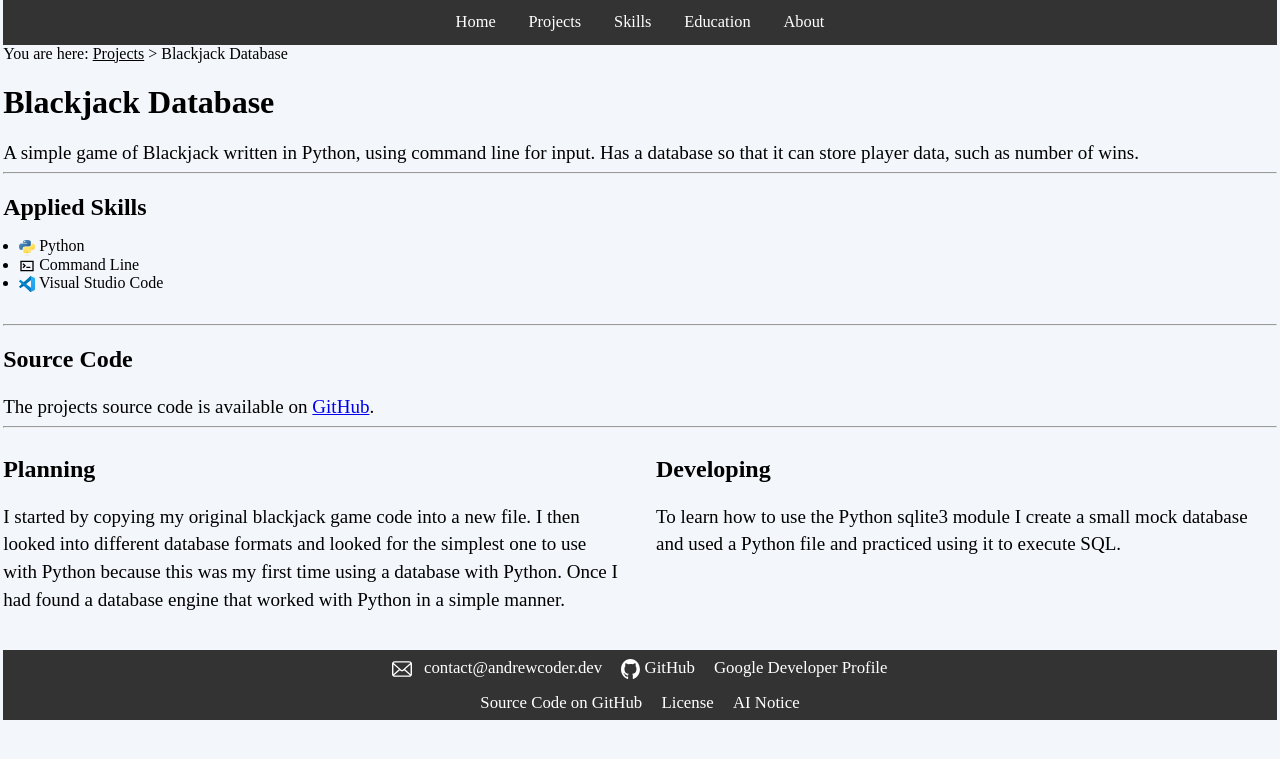
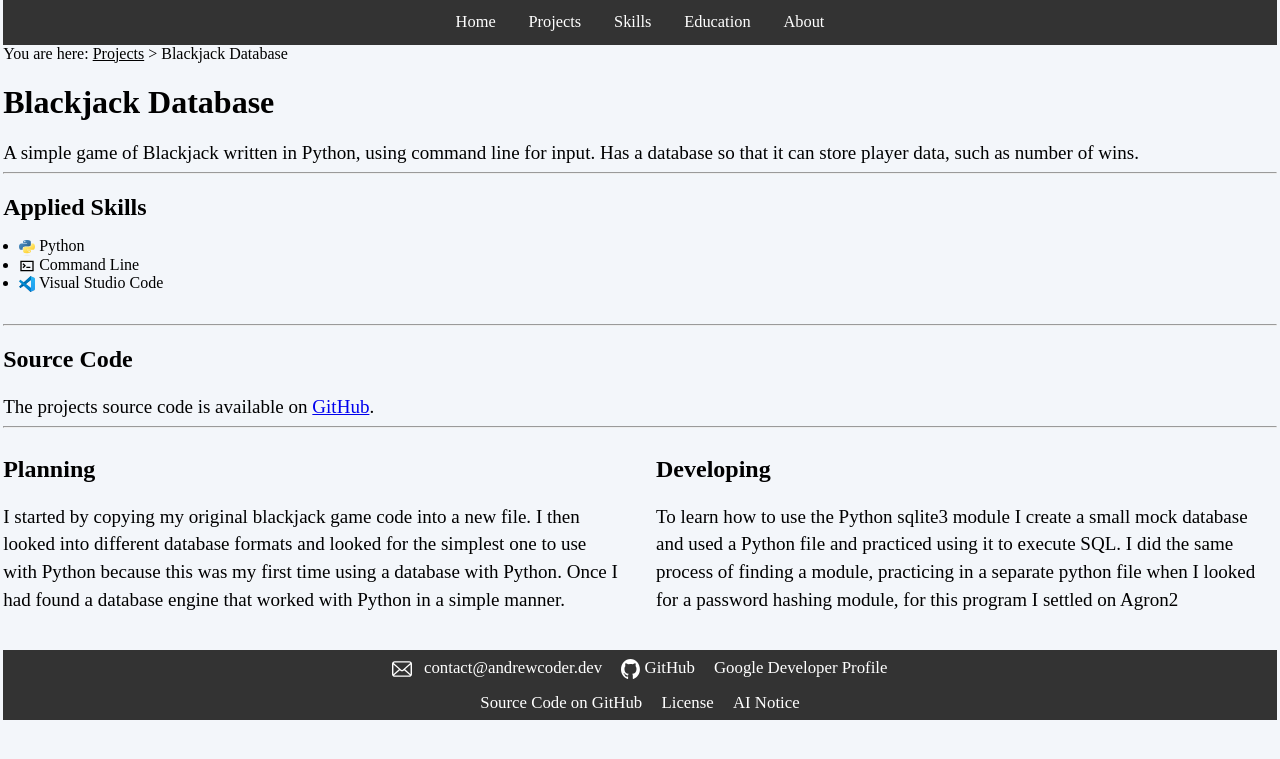
Before and after one commit to Andrew-Dev-Coder/Portfolio, a Jekyll site: the page built from _projects/blackjackDB.html, in a window 1280 px wide. Shown: the top 759 px of the page. Built offline with Jekyll 4.4.1, drawn with Linux system fonts in a browser that asks for light colours.

Commit message:
Update blackjackDB.html

```diff
--- a/_projects/blackjackDB.html
+++ b/_projects/blackjackDB.html
@@ -19,7 +19,7 @@ type: command_line
         <h2>Developing</h2>
         <p>
             To learn how to use the Python  sqlite3 module I create a small mock database and used a Python file and practiced using it to execute SQL.
-
+            I did the same process of finding a module, practicing in a separate python file when I looked for a password hashing module, for this program I settled on Agron2
         </p>
     </section>
 </div>
```
